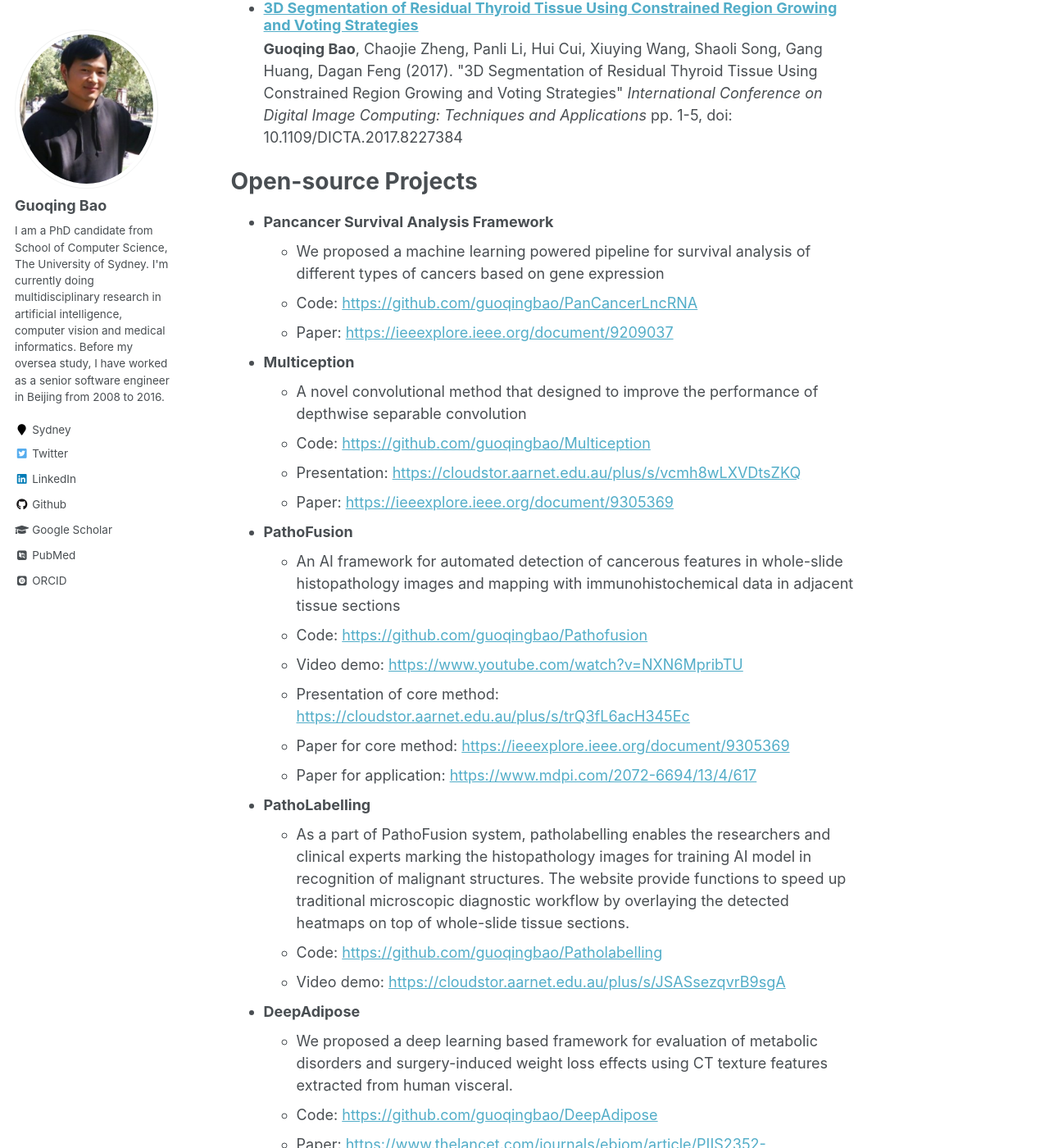
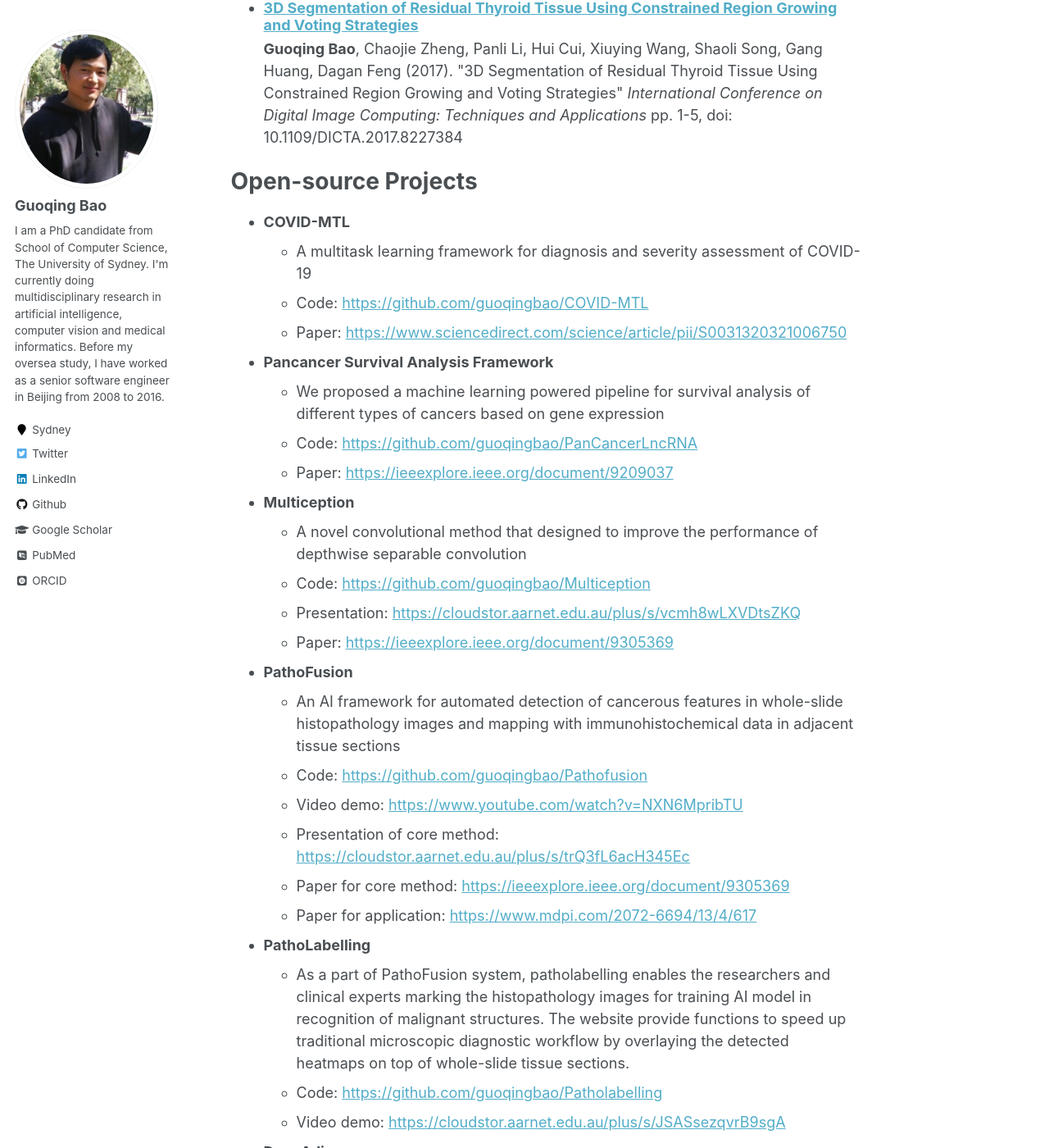
Before and after one commit to guoqingbao/guoqingbao.github.io, a Jekyll site: the page built from _pages/about.md, in a window 1280 px wide and 1400 px high, scrolled down 3410 px. Shown: the whole window at 82% size. Built offline with Jekyll 4.4.1, drawn with Linux system fonts in a browser that asks for light colours; some web fonts are replaced; some of the changed text lies outside the part shown.

Commit message:
Update about.md

```diff
--- a/_pages/about.md
+++ b/_pages/about.md
@@ -64,6 +64,10 @@
 
 Open-source Projects
 ======
+* **COVID-MTL**
+  * A multitask learning framework for diagnosis and severity assessment of COVID-19
+  * Code: [https://github.com/guoqingbao/COVID-MTL](https://github.com/guoqingbao/COVID-MTL)
+  * Paper: [https://www.sciencedirect.com/science/article/pii/S0031320321006750](https://www.sciencedirect.com/science/article/pii/S0031320321006750)
 * **Pancancer Survival Analysis Framework**
   * We proposed a machine learning powered pipeline for survival analysis of different types of cancers based on gene expression
   * Code: [https://github.com/guoqingbao/PanCancerLncRNA](https://github.com/guoqingbao/PanCancerLncRNA)
```
Also changed, not shown: other parts of _pages/about.md (+0 -3 lines).
